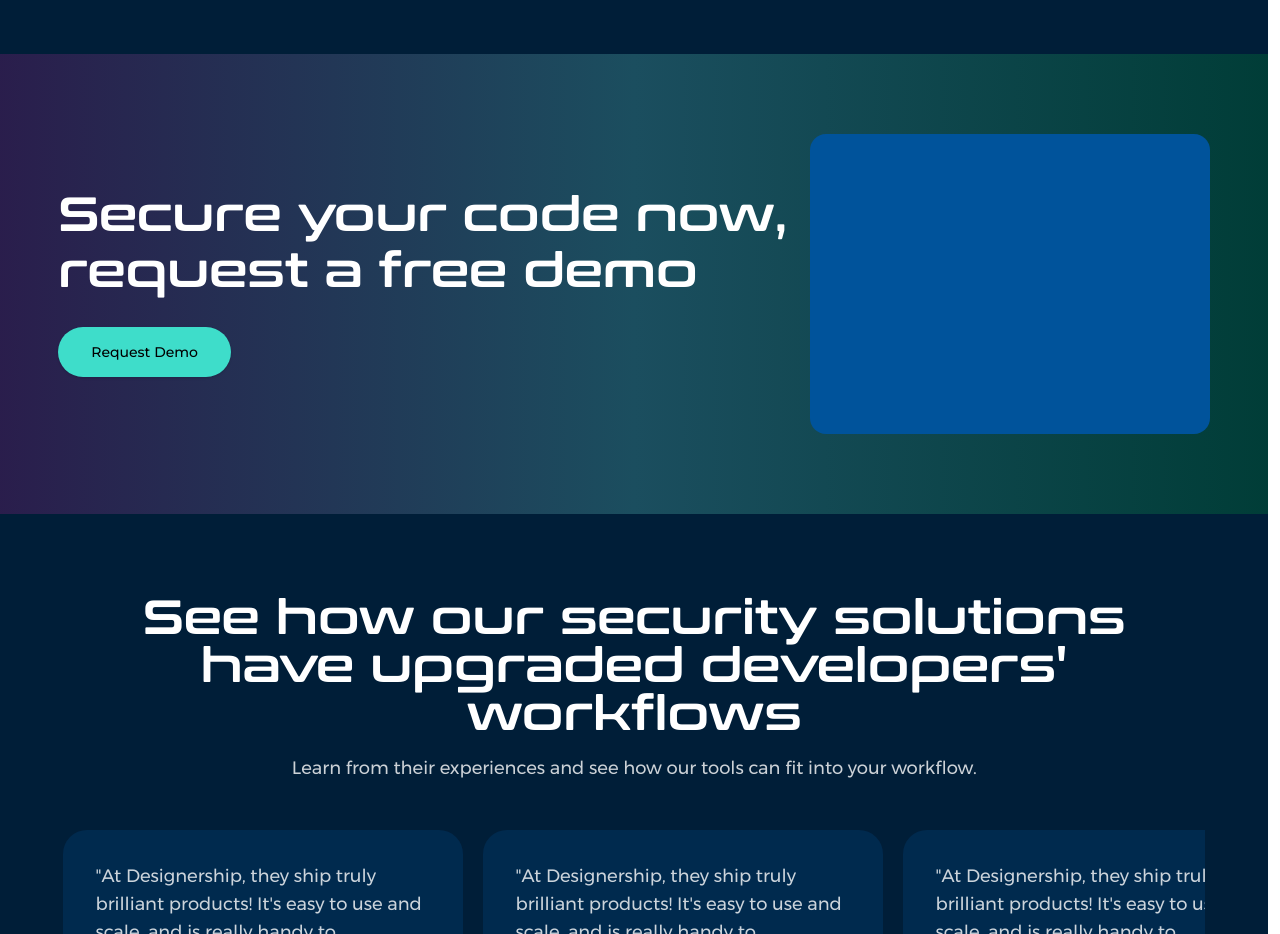
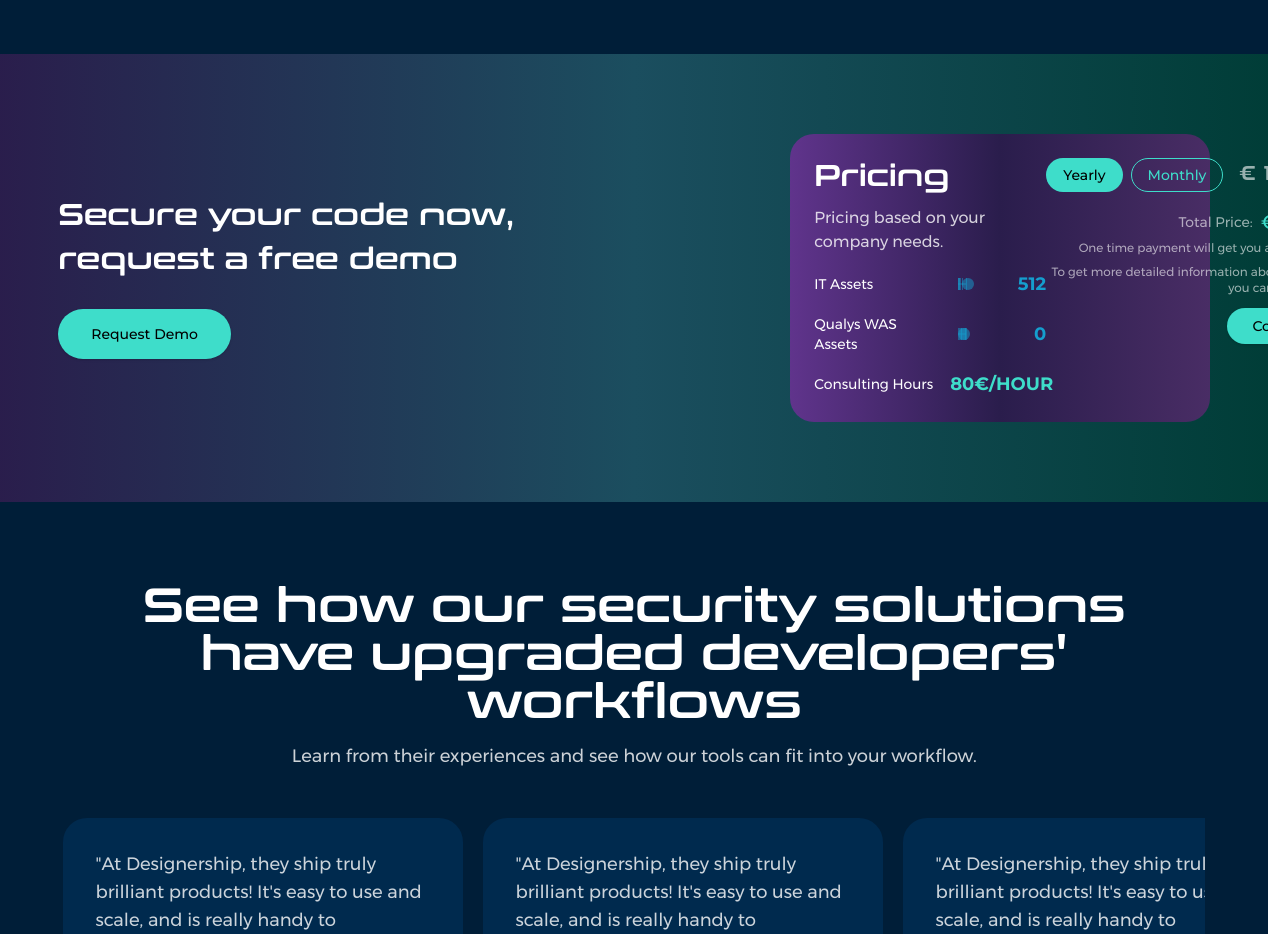
Before and after one commit to NikolaSirakov3/Kikimora-website, a React (Vite) app: page /developers in a window 1280 px wide. Shown: the part 4020-4954 px from the top of the page. Built offline with nearby package versions, Linux system fonts and the light colour scheme.

Commit message:
Add shield1 image to HeroCaseStudy component; update image source for improved visual representation. Refactor Pricing component layout for better responsiveness and accessibility; adjust text sizes and spacing for enhanced user experience.

```diff
--- a/src/components/case-study/HeroCaseStudy.tsx
+++ b/src/components/case-study/HeroCaseStudy.tsx
@@ -53,7 +53,7 @@ function HeroCaseStudy() {
             </button>
           </div>
           <img
-            src="/Kikimora.png"
+            src="/shield1.png"
             alt="Kikimora logo"
             className="w-96 md:w-[28rem] max-w-full drop-shadow-xl ml-20"
           />
--- a/src/components/home/Pricing.tsx
+++ b/src/components/home/Pricing.tsx
@@ -50,29 +50,28 @@ export function Pricing() {
   };
 
   return (
-    <div className="bg-[#001E38] py-20">
-      <div className="w-full px-[5%] flex flex-col items-center">
-        <div className="max-w-[1400px] w-full z-10">
+    <div className="w-full max-w-[420px] px-0 flex flex-col items-center">
+      <div className="w-full z-10">
         {/* Pricing Card */}
-          <div className="bg-gradient-to-r from-[#60348c] via-[#2A1D4C] to-[#492d65] rounded-3xl p-12 min-h-[600px]">
+        <div className="bg-gradient-to-r from-[#60348c] via-[#2A1D4C] to-[#492d65] rounded-3xl p-6">
           <div className="flex justify-between h-full">
             {/* Left side - Pricing details */}
             <div className="flex-1">
-                <h2 className="text-5xl text-white font-conthrax mb-6">
+              <h2 className="text-3xl text-white font-conthrax mb-3">
                 Pricing
               </h2>
-                <p className="text-white/80 text-lg font-montserrat mb-8">
+              <p className="text-white/80 text-base font-montserrat mb-4">
                 Pricing based on your company needs.
               </p>
 
               {/* Pricing items */}
-                <div className="space-y-8">
+              <div className="space-y-4">
                 {/* IT Assets */}
-                  <div className="flex items-center gap-4">
-                    <span className="text-white font-montserrat text-lg w-40">
+                <div className="flex items-center gap-2">
+                  <span className="text-white font-montserrat text-sm w-32">
                     IT Assets
                   </span>
-                    <div className="flex-1 h-0.5 bg-[#159ECE]/30 mx-4 relative">
+                  <div className="flex-1 h-0.5 bg-[#159ECE]/30 mx-2 relative">
                     {IT_ASSETS_POINTS.map((point) => (
                       <div
                         key={point}
@@ -107,17 +106,17 @@ export function Pricing() {
                       className="absolute inset-0 w-full h-full opacity-0 cursor-pointer"
                     />
                   </div>
-                    <span className="text-[#159ECE] font-montserrat text-2xl font-bold w-20 text-right">
+                  <span className="text-[#159ECE] font-montserrat text-lg font-bold w-16 text-right">
                     {itAssetsValue}
                   </span>
                 </div>
 
                 {/* Qualys WAS Assets */}
-                  <div className="flex items-center gap-4">
-                    <span className="text-white font-montserrat text-lg w-40">
+                <div className="flex items-center gap-2">
+                  <span className="text-white font-montserrat text-sm w-32">
                     Qualys WAS Assets
                   </span>
-                    <div className="flex-1 h-0.5 bg-[#159ECE]/30 mx-4 relative">
+                  <div className="flex-1 h-0.5 bg-[#159ECE]/30 mx-2 relative">
                     {WAS_POINTS.map((point) => (
                       <div
                         key={point}
@@ -152,17 +151,17 @@ export function Pricing() {
                       className="absolute inset-0 w-full h-full opacity-0 cursor-pointer"
                     />
                   </div>
-                    <span className="text-[#159ECE] font-montserrat text-2xl font-bold w-20 text-right">
+                  <span className="text-[#159ECE] font-montserrat text-lg font-bold w-16 text-right">
                     {wasValue}
                   </span>
                 </div>
 
                 {/* Consulting Hours */}
-                  <div className="flex items-center gap-4">
-                    <span className="text-white font-montserrat text-lg w-40">
+                <div className="flex items-center gap-2">
+                  <span className="text-white font-montserrat text-sm w-32">
                     Consulting Hours
                   </span>
-                    <span className="text-[#3EDDCA] font-montserrat text-2xl font-bold w-32 text-right whitespace-nowrap">
+                  <span className="text-[#3EDDCA] font-montserrat text-lg font-bold w-24 text-right whitespace-nowrap">
                     80€/HOUR
                   </span>
                 </div>
@@ -171,15 +170,11 @@ export function Pricing() {
 
             {/* Right side - Total price and illustration */}
             <div className="flex-1 flex flex-col items-end">
-                <div className="w-[500px] h-48 bg-[#159ECE]/20 rounded-2xl mb-4">
-                  {/* Placeholder for isometric illustration */}
-                </div>
-
-                <div className="flex items-center gap-8 mb-8">
+              <div className="flex items-center gap-4 mb-4">
                 {/* Payment period buttons */}
-                  <div className="flex gap-4">
+                <div className="flex gap-2">
                   <button
-                      className={`px-6 py-2 rounded-full font-montserrat transition-colors ${
+                    className={`px-4 py-1.5 rounded-full font-montserrat text-sm transition-colors ${
                       paymentPeriod === "yearly"
                         ? "bg-[#3EDDCA] text-black hover:bg-[#3EDDCA]/90"
                         : "bg-transparent border border-[#3EDDCA] text-[#3EDDCA] hover:bg-[#3EDDCA]/10"
@@ -189,7 +184,7 @@ export function Pricing() {
                     Yearly
                   </button>
                   <button
-                      className={`px-6 py-2 rounded-full font-montserrat transition-colors ${
+                    className={`px-4 py-1.5 rounded-full font-montserrat text-sm transition-colors ${
                       paymentPeriod === "monthly"
                         ? "bg-[#3EDDCA] text-black hover:bg-[#3EDDCA]/90"
                         : "bg-transparent border border-[#3EDDCA] text-[#3EDDCA] hover:bg-[#3EDDCA]/10"
@@ -202,8 +197,8 @@ export function Pricing() {
 
                 {/* Price display */}
                 <div className="text-right">
-                    <div className="mb-2">
-                      <span className="text-white/60 font-conthrax text-3xl">
+                  <div className="mb-1">
+                    <span className="text-white/60 font-conthrax text-xl">
                       {paymentPeriod === "yearly" ? (
                         <>
                           <span className="mr-2">€</span>
@@ -218,13 +213,13 @@ export function Pricing() {
               </div>
 
               <div className="text-right">
-                  <div className="flex items-center justify-end gap-2 mb-2">
-                    <span className="text-white/60 font-montserrat">
+                <div className="flex items-center justify-end gap-2 mb-1">
+                  <span className="text-white/60 font-montserrat text-sm">
                     {paymentPeriod === "yearly"
                       ? "Total Price:"
                       : "Monthly Price:"}
                   </span>
-                    <span className="text-[#3EDDCA] font-montserrat text-3xl">
+                  <span className="text-[#3EDDCA] font-montserrat text-xl">
                     €{" "}
                     {paymentPeriod === "yearly"
                       ? yearlyPrice.toFixed(2)
@@ -232,15 +227,15 @@ export function Pricing() {
                   </span>
                 </div>
                 {paymentPeriod === "yearly" && (
-                    <p className="text-white/60 font-montserrat text-sm mb-4">
+                  <p className="text-white/60 font-montserrat text-xs mb-2">
                     One time payment will get you a 10% discount
                   </p>
                 )}
-                  <p className="text-white/60 font-montserrat text-sm mb-6">
+                <p className="text-white/60 font-montserrat text-xs mb-3">
                   To get more detailed information about the pricing you can
                   contact us at
                 </p>
-                  <Button className="bg-[#3EDDCA] text-black hover:bg-[#3EDDCA]/90 rounded-full px-8 py-6 font-montserrat">
+                <Button className="bg-[#3EDDCA] text-black hover:bg-[#3EDDCA]/90 rounded-full px-6 py-3 font-montserrat text-sm">
                   Contact us
                 </Button>
               </div>
@@ -249,6 +244,5 @@ export function Pricing() {
         </div>
       </div>
     </div>
-    </div>
   );
 }
--- a/src/components/home/RequestDemo.tsx
+++ b/src/components/home/RequestDemo.tsx
@@ -1,5 +1,6 @@
 import React from "react";
 import { Button } from "@/components/ui/button";
+import { Pricing } from "./Pricing";
 
 export function RequestDemo() {
   return (
@@ -7,14 +8,14 @@ export function RequestDemo() {
       {/* Full-width section with gradient background */}
       <div className="w-screen relative -ml-[50vw] left-1/2">
         <div className="bg-gradient-to-r from-[#2A1D4C] via-[#1B4E5F] to-[#003D37] py-20">
-          <div className="px-[5%] mx-auto max-w-[1400px] flex justify-between items-center">
+          <div className="px-[5%] mx-auto max-w-[1400px] flex justify-between items-center gap-x-24">
             {/* Left side - Content */}
             <div className="max-w-[800px]">
               <div className="flex flex-col mb-8 leading-none">
-                <span className="text-5xl text-white font-conthrax">
+                <span className="text-3xl text-white font-conthrax">
                   Secure your code now,
                 </span>
-                <span className="text-5xl text-white font-conthrax mt-2">
+                <span className="text-3xl text-white font-conthrax mt-2">
                   request a free demo
                 </span>
               </div>
@@ -24,8 +25,8 @@ export function RequestDemo() {
             </div>
 
             {/* Right side - Illustration */}
-            <div className="w-[400px] h-[300px] bg-[#00539B] rounded-2xl ">
-              {/* Placeholder for isometric illustration */}
+            <div className="max-w-[420px] w-full flex justify-end">
+              <Pricing />
             </div>
           </div>
         </div>
```
Also changed, not shown: public/shield1.png (added). Lines whose indentation alone changed are shown as unchanged.
